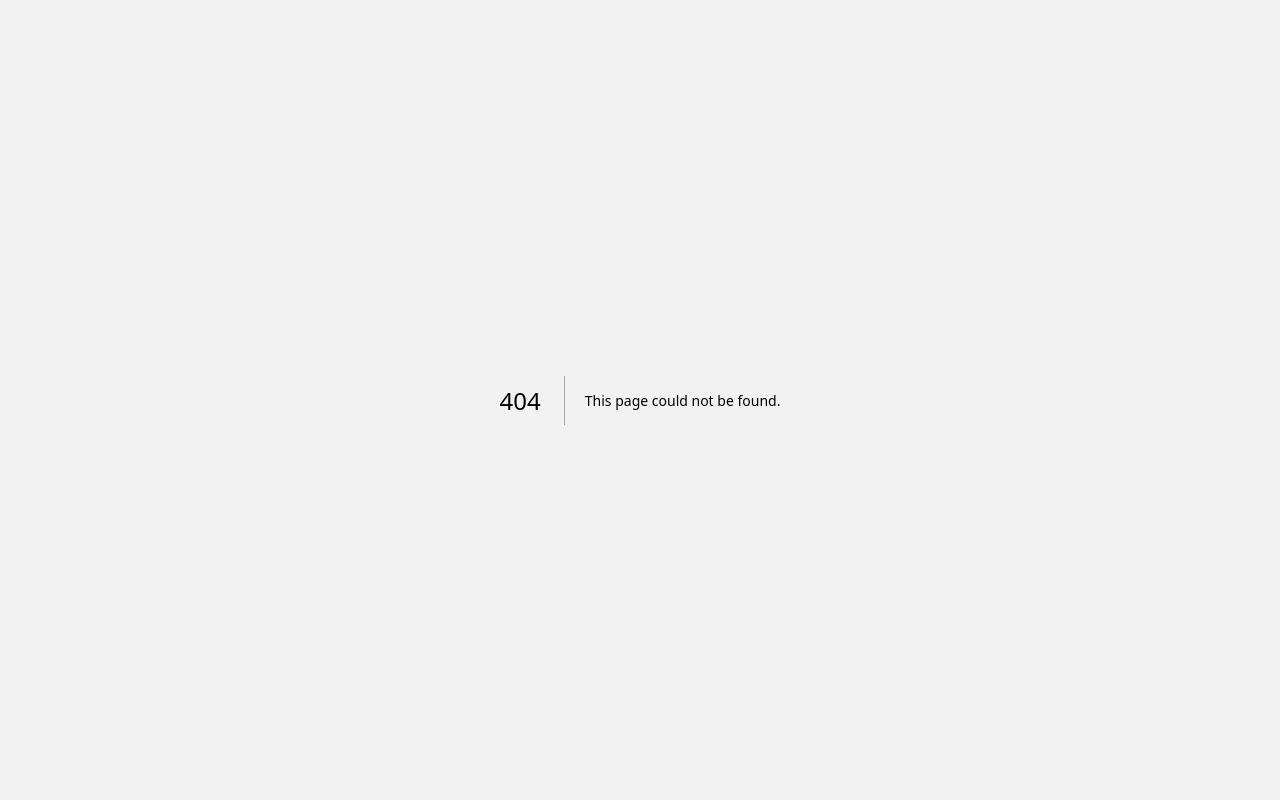
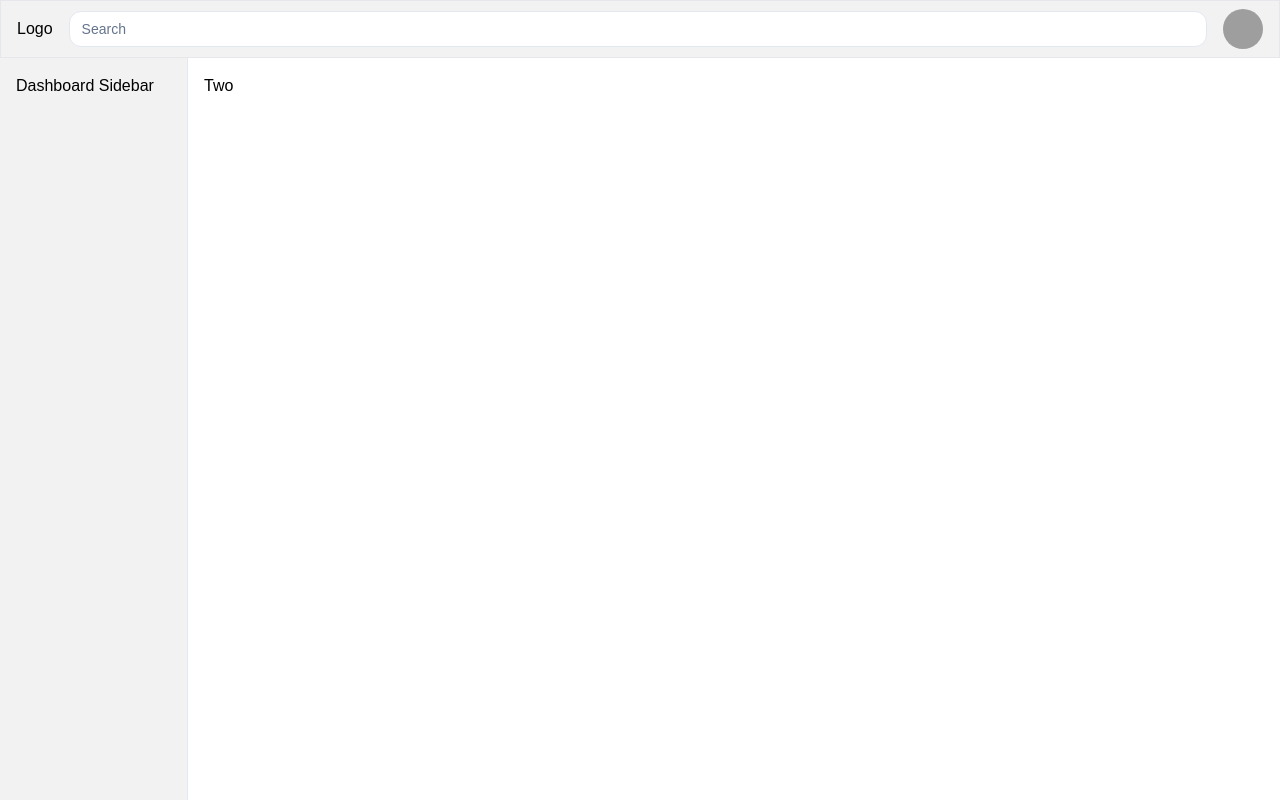
Before and after one commit to DocAmz/By-Doc-Suite, a Next.js app: page /dashboard in a window 1280 px wide. Before the commit this address had no page. Built offline with nearby package versions, Linux system fonts and the light colour scheme; grey boxes are pictures that could not be loaded; a web font is replaced by a local one.

Commit message:
Add react-resizable-panels and Link component

```diff
--- a/package.json
+++ b/package.json
@@ -53,6 +53,7 @@
     "react-dom": "^18",
     "react-hook-form": "^7.49.1",
     "react-icons": "^5.0.1",
+    "react-resizable-panels": "^2.0.8",
     "sonner": "^1.4.0",
     "tailwind-merge": "^2.1.0",
     "tailwindcss-animate": "^1.0.7",
--- a/src/app/(public)/auth/components/authentication.form.tsx
+++ b/src/app/(public)/auth/components/authentication.form.tsx
@@ -11,6 +11,7 @@ import {
 } from "@/components/ui/card"
 import { Input } from "@/components/ui/input"
 import { Label } from "@/components/ui/label"
+import Link from "next/link"
 import { FaGithub, FaGoogle } from "react-icons/fa"
 
 const AuthenticationForm = () => {
@@ -53,7 +54,8 @@ const AuthenticationForm = () => {
         </div>
       </CardContent>
       <CardFooter>
-        <Button className="w-full">Create account</Button>
+        {/* <Button className="w-full">Create account</Button> */}
+        <Link href="/auth/login"></Link>
       </CardFooter>
     </Card>
   );
--- /dev/null
+++ b/src/app/(public)/dashboard/layout.tsx
@@ -0,0 +1,7 @@
+import { ReactNode } from 'react'
+
+const DashboardLayout = ({ children }: {children: ReactNode}) => {
+  return <div className='h-screen w-screen overflow-hidden'>{children}</div>
+}
+
+export default DashboardLayout
--- /dev/null
+++ b/src/app/(public)/dashboard/page.tsx
@@ -0,0 +1,31 @@
+import {
+  ResizableHandle,
+  ResizablePanel,
+  ResizablePanelGroup,
+} from "@/components/ui/resizable"
+import DashboardNavbar from "@/modules/ui/navbar"
+import DashboardSidebar from "@/modules/ui/sidebar"
+
+export default function DashboardPage() {
+
+  return (
+    <div className="w-full h-full">
+      <DashboardNavbar />
+      <ResizablePanelGroup direction="horizontal">
+        <ResizablePanel
+          defaultSize={15}
+        >
+          <DashboardSidebar />
+        </ResizablePanel>
+        <ResizableHandle />
+        <ResizablePanel
+          defaultSize={85}
+          className="bg-white p-4"
+        >
+          Two
+        </ResizablePanel>
+      </ResizablePanelGroup>
+    </div>
+  )
+
+}
--- a/src/app/layout.tsx
+++ b/src/app/layout.tsx
@@ -1,12 +1,13 @@
 import "@/styles/global.css";
 import { Metadata } from 'next';
 import * as React from 'react';
-import { Inter as FontSans } from "next/font/google"
+import { Unbounded as FontSans } from "next/font/google"
 import { siteConfig } from '@/constant/config';
 import { cn } from '@/lib/utils';
 
 //  Look at @/constant/config to change them
 export const metadata: Metadata = {
+  metadataBase: new URL('http://localhost:3000'),
   title: {
     default: siteConfig.title,
     template: `%s | ${siteConfig.title}`,
@@ -36,12 +37,12 @@ export const metadata: Metadata = {
     images: [`${siteConfig.url}/images/og.jpg`],
     // creator: '@th_clarence',
   },
-  // authors: [
-  //   {
-  //     name: 'Theodorus Clarence',
-  //     url: 'https://theodorusclarence.com',
-  //   },
-  // ],
+  authors: [
+    {
+      name: 'Thomas Porier',
+      url: 'https://thomasprorier.fr',
+    },
+  ],
 };
 
 export const fontSans = FontSans({
--- /dev/null
+++ b/src/components/ui/resizable.tsx
@@ -0,0 +1,45 @@
+"use client"
+
+import { DragHandleDots2Icon } from "@radix-ui/react-icons"
+import * as ResizablePrimitive from "react-resizable-panels"
+
+import { cn } from "@/lib/utils"
+
+const ResizablePanelGroup = ({
+  className,
+  ...props
+}: React.ComponentProps<typeof ResizablePrimitive.PanelGroup>) => (
+  <ResizablePrimitive.PanelGroup
+    className={cn(
+      "flex h-full w-full data-[panel-group-direction=vertical]:flex-col",
+      className
+    )}
+    {...props}
+  />
+)
+
+const ResizablePanel = ResizablePrimitive.Panel
+
+const ResizableHandle = ({
+  withHandle,
+  className,
+  ...props
+}: React.ComponentProps<typeof ResizablePrimitive.PanelResizeHandle> & {
+  withHandle?: boolean
+}) => (
+  <ResizablePrimitive.PanelResizeHandle
+    className={cn(
+      "relative flex w-px items-center justify-center bg-border after:absolute after:inset-y-0 after:left-1/2 after:w-1 after:-translate-x-1/2 focus-visible:outline-none focus-visible:ring-1 focus-visible:ring-ring focus-visible:ring-offset-1 data-[panel-group-direction=vertical]:h-px data-[panel-group-direction=vertical]:w-full data-[panel-group-direction=vertical]:after:left-0 data-[panel-group-direction=vertical]:after:h-1 data-[panel-group-direction=vertical]:after:w-full data-[panel-group-direction=vertical]:after:-translate-y-1/2 data-[panel-group-direction=vertical]:after:translate-x-0 [&[data-panel-group-direction=vertical]>div]:rotate-90",
+      className
+    )}
+    {...props}
+  >
+    {withHandle && (
+      <div className="z-10 flex h-4 w-3 items-center justify-center rounded-sm border bg-border">
+        <DragHandleDots2Icon className="h-2.5 w-2.5" />
+      </div>
+    )}
+  </ResizablePrimitive.PanelResizeHandle>
+)
+
+export { ResizablePanelGroup, ResizablePanel, ResizableHandle }
--- /dev/null
+++ b/src/modules/ui/navbar/index.tsx
@@ -0,0 +1,26 @@
+import { Avatar, AvatarFallback, AvatarImage } from "@/components/ui/avatar"
+import { Input } from "@/components/ui/input"
+
+export const DashboardNavbar = () => {
+
+  return (
+    <header className="sticky top-0 z-50 border border-b w-full bg-background">
+      <div className="flex justify-between items-center w-full px-4 py-2 gap-4">
+        <div className="">
+          <h1>Logo</h1>
+        </div>
+        <div className="flex-1 flex items-center justify-center">
+          <Input id="search" type="text" placeholder="Search" className="rounded-xl border-none shadow-none bg-white w-full" />
+        </div>
+        <div className="">
+        <Avatar>
+          <AvatarImage src="https://github.com/shadcn.png" />
+          <AvatarFallback>CN</AvatarFallback>
+        </Avatar>
+        </div>
+      </div>
+  </header>
+  )
+}
+
+export default DashboardNavbar
--- /dev/null
+++ b/src/modules/ui/sidebar/index.tsx
@@ -0,0 +1,9 @@
+const DashboardSidebar = () => {
+  return (
+    <div className="p-4 w-full">
+      <h1>Dashboard Sidebar</h1>
+    </div>
+  );
+}
+
+export default DashboardSidebar
```
Also changed, not shown: 1 other file (tests, documents, lock files or other folders).
